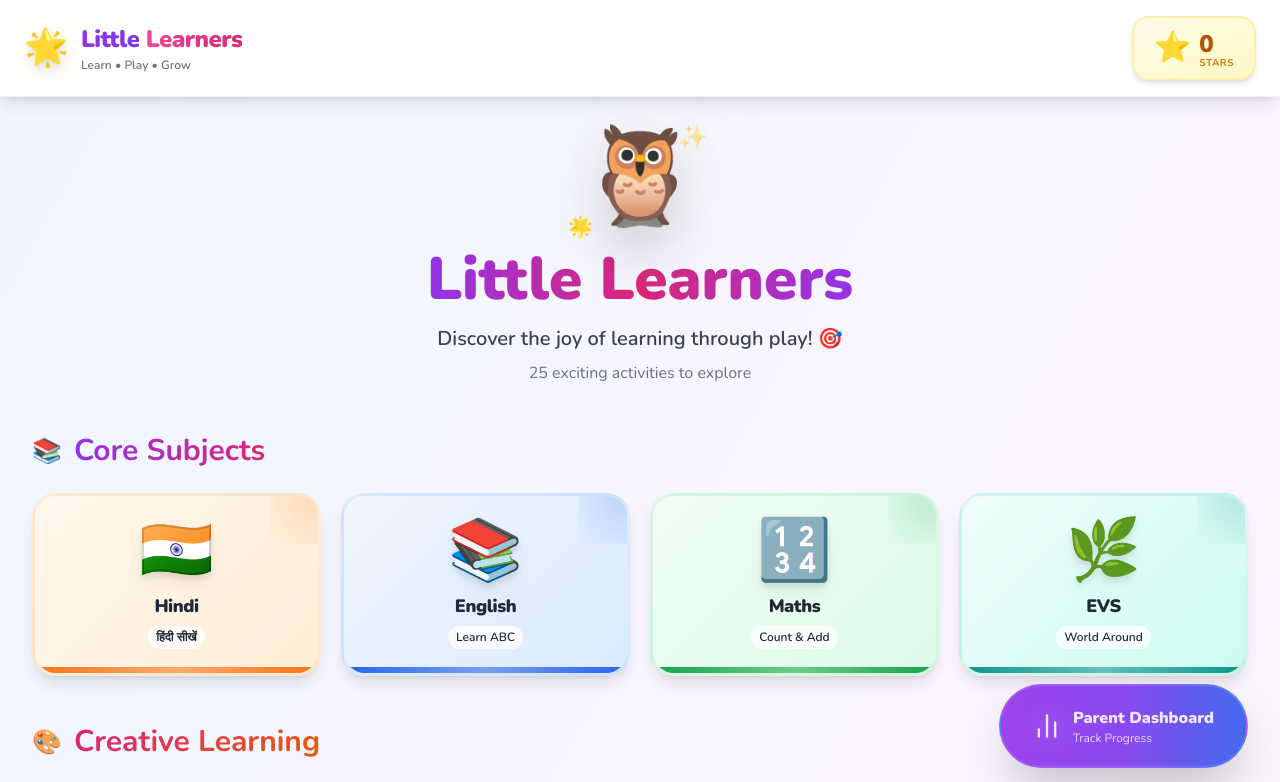
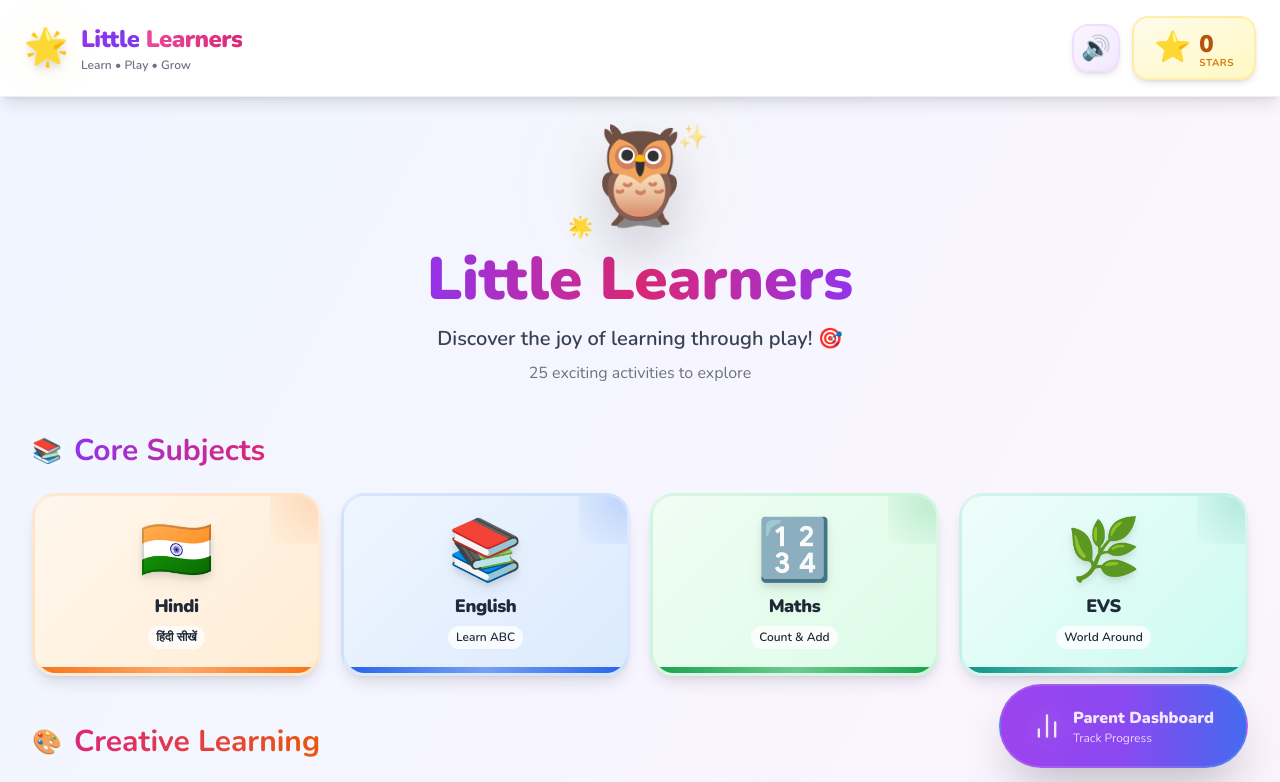
Before and after one commit to sumilon/littlelearners, a React (Vite) app: page / in a window 1280 px wide. Shown: the top 782 px of the page. Built offline with nearby package versions, Linux system fonts and the light colour scheme.

Commit message:
Enhance Header with sound toggle and animations
Added sound toggle functionality and improved animations.

```diff
--- a/src/components/common/Header.jsx
+++ b/src/components/common/Header.jsx
@@ -1,13 +1,16 @@
-import { motion } from 'framer-motion';
+import { motion, AnimatePresence } from 'framer-motion';
 import useStore from '../../store/useStore';
 import BadgeDisplay from './BadgeDisplay';
 
 const Header = () => {
-  const totalStars = useStore((state) => state.totalStars);
+  const totalStars  = useStore((state) => state.totalStars);
+  const soundEnabled = useStore((state) => state.soundEnabled);
+  const toggleSound  = useStore((state) => state.toggleSound);
 
   return (
     <header className="sticky top-0 z-50 bg-white/90 backdrop-blur-xl border-b border-gray-200/60 shadow-lg">
       <div className="flex items-center justify-between px-4 sm:px-6 py-4 max-w-7xl mx-auto">
+
         {/* Logo */}
         <motion.div
           className="flex items-center gap-2 sm:gap-3"
@@ -17,27 +20,14 @@ const Header = () => {
         >
           <motion.div
             className="relative"
-            animate={{
-              rotate: [0, 15, -15, 0],
-            }}
-            transition={{
-              duration: 2,
-              repeat: Infinity,
-              repeatDelay: 3
-            }}
+            animate={{ rotate: [0, 15, -15, 0] }}
+            transition={{ duration: 2, repeat: Infinity, repeatDelay: 3 }}
           >
             <span className="text-3xl sm:text-4xl drop-shadow-lg">🌟</span>
             <motion.div
               className="absolute inset-0 blur-xl opacity-50"
-              animate={{
-                scale: [1, 1.2, 1],
-                opacity: [0.3, 0.6, 0.3]
-              }}
-              transition={{
-                duration: 2,
-                repeat: Infinity,
-                ease: "easeInOut"
-              }}
+              animate={{ scale: [1, 1.2, 1], opacity: [0.3, 0.6, 0.3] }}
+              transition={{ duration: 2, repeat: Infinity, ease: 'easeInOut' }}
             >
               <span className="text-3xl sm:text-4xl">✨</span>
             </motion.div>
@@ -53,11 +43,72 @@ const Header = () => {
           </div>
         </motion.div>
 
-        {/* Star Counter */}
+        {/* Right-side controls */}
+        <div className="flex items-center gap-2 sm:gap-3">
+
+          {/* Sound toggle button */}
+          <motion.button
+            onClick={toggleSound}
+            whileHover={{ scale: 1.08, y: -2 }}
+            whileTap={{ scale: 0.92 }}
+            aria-label={soundEnabled ? 'Mute sounds' : 'Unmute sounds'}
+            title={soundEnabled ? 'Mute sounds' : 'Unmute sounds'}
+            className={`
+              relative flex items-center justify-center
+              w-11 h-11 sm:w-12 sm:h-12
+              rounded-2xl shadow-md border-2
+              transition-colors duration-200
+              ${soundEnabled
+                ? 'bg-gradient-to-br from-purple-50 to-purple-100 border-purple-200/60'
+                : 'bg-gradient-to-br from-gray-100 to-gray-200 border-gray-300/60'}
+            `}
+          >
+            <AnimatePresence mode="wait" initial={false}>
+              {soundEnabled ? (
+                <motion.span
+                  key="sound-on"
+                  initial={{ opacity: 0, scale: 0.5, rotate: -20 }}
+                  animate={{ opacity: 1, scale: 1, rotate: 0 }}
+                  exit={{ opacity: 0, scale: 0.5, rotate: 20 }}
+                  transition={{ duration: 0.2 }}
+                  className="text-xl sm:text-2xl select-none"
+                >
+                  🔊
+                </motion.span>
+              ) : (
+                <motion.span
+                  key="sound-off"
+                  initial={{ opacity: 0, scale: 0.5, rotate: 20 }}
+                  animate={{ opacity: 1, scale: 1, rotate: 0 }}
+                  exit={{ opacity: 0, scale: 0.5, rotate: -20 }}
+                  transition={{ duration: 0.2 }}
+                  className="text-xl sm:text-2xl select-none"
+                >
+                  🔇
+                </motion.span>
+              )}
+            </AnimatePresence>
+
+            {/* Muted indicator dot */}
+            <AnimatePresence>
+              {!soundEnabled && (
+                <motion.span
+                  key="muted-dot"
+                  initial={{ scale: 0 }}
+                  animate={{ scale: 1 }}
+                  exit={{ scale: 0 }}
+                  className="absolute -top-1 -right-1 w-3 h-3 bg-red-500 rounded-full border-2 border-white"
+                  aria-hidden="true"
+                />
+              )}
+            </AnimatePresence>
+          </motion.button>
+
+          {/* Star counter */}
           <motion.div
             className="flex items-center gap-2 bg-gradient-to-br from-amber-50 to-yellow-100 rounded-2xl px-4 sm:px-5 py-2.5 shadow-md border-2 border-amber-200/60"
             animate={{ scale: [1, 1.05, 1] }}
-          transition={{ duration: 0.4, ease: "easeInOut" }}
+            transition={{ duration: 0.4, ease: 'easeInOut' }}
             key={totalStars}
             whileHover={{ scale: 1.08, y: -2 }}
             role="status"
@@ -65,14 +116,8 @@ const Header = () => {
           >
             <motion.span
               className="text-2xl sm:text-3xl"
-            animate={{
-              rotate: [0, 360],
-              scale: [1, 1.3, 1]
-            }}
-            transition={{
-              duration: 0.6,
-              ease: "easeOut"
-            }}
+              animate={{ rotate: [0, 360], scale: [1, 1.3, 1] }}
+              transition={{ duration: 0.6, ease: 'easeOut' }}
               key={`star-${totalStars}`}
             >
               ⭐
@@ -84,6 +129,8 @@ const Header = () => {
               </span>
             </div>
           </motion.div>
+
+        </div>
       </div>
 
       {/* Badge Display */}
```
Lines whose indentation alone changed are shown as unchanged.
